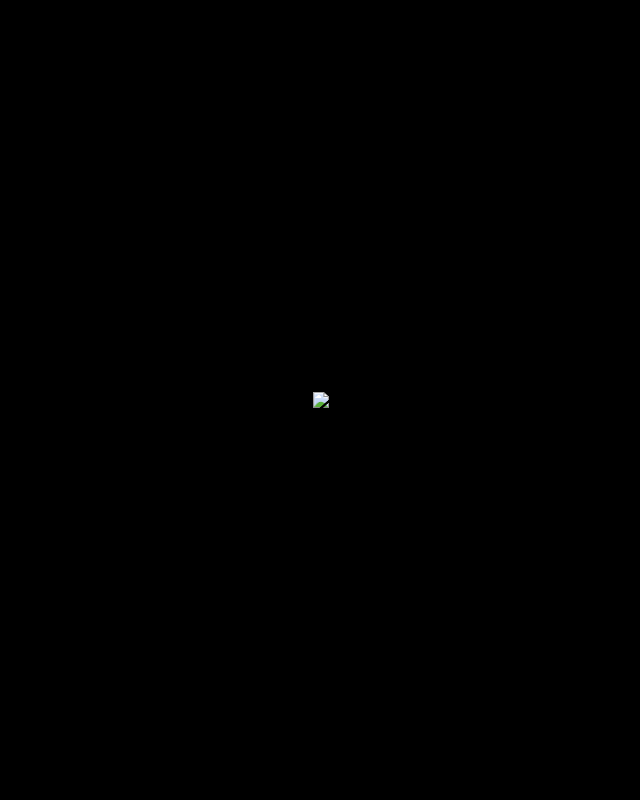
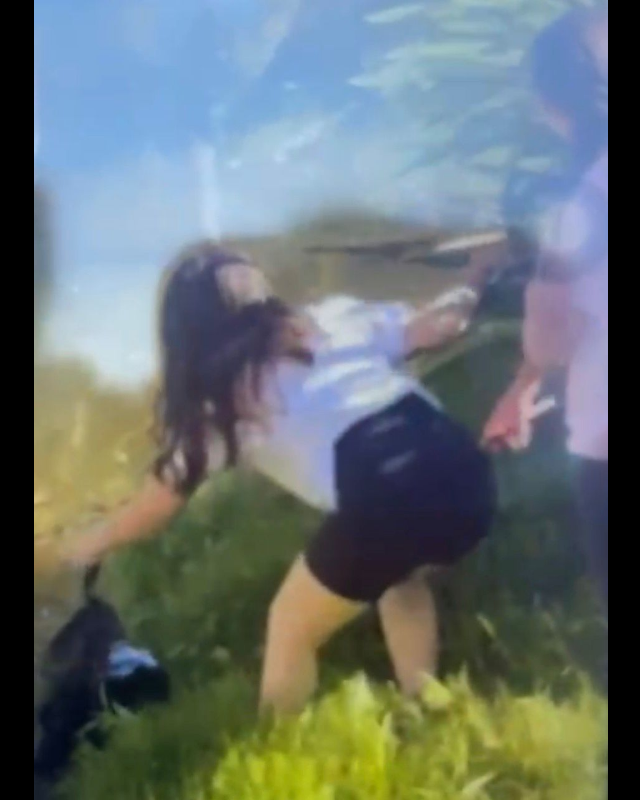
Before and after one commit to davittif/teste, a plain HTML site: page index.html in a window 1280 px wide. Shown: the whole page, without its empty margins (319-959 px from the left). Drawn offline with Linux system fonts and the light colour scheme.

Commit message:
Update index.html

```diff
--- a/index.html
+++ b/index.html
@@ -25,7 +25,7 @@
 
 <body>
 
-    <img src="fototeste.jpegfile">
+    <img src="fototeste.jpeg">
 
 </body>
 </html>
```
